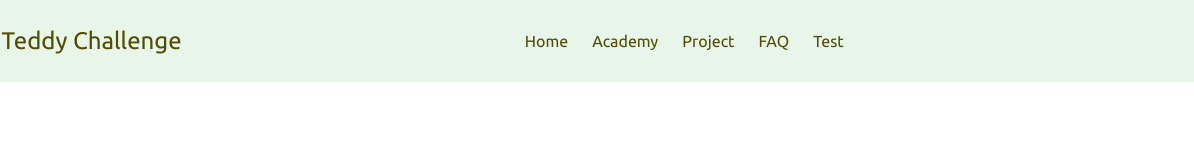
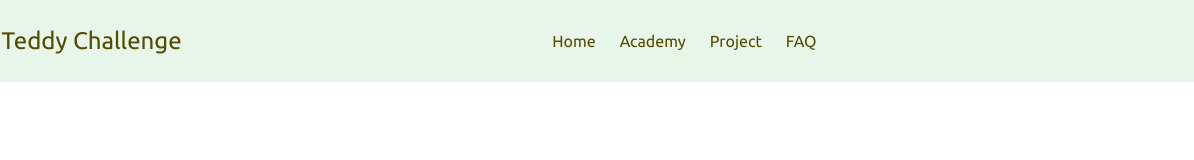
Before and after one commit to teddyhyomin/teddyhyomin.github.io, a plain HTML site: page index.html in a window 1280 px wide. Shown: the full height of the page, 43-1237 px from the left. Drawn offline with Linux system fonts and the light colour scheme.

Commit message:
remove test

```diff
--- a/index.html
+++ b/index.html
@@ -22,7 +22,6 @@
             <li><a href="">Academy</a></li>
             <li><a href="">Project</a></li>
             <li><a href="">FAQ</a></li>
-            <li><a href="">Test</a></li>
         </ul>
         <ul class="navbar__icons">
             <li><i class="fab fa-linkedin"></i></li>
```
